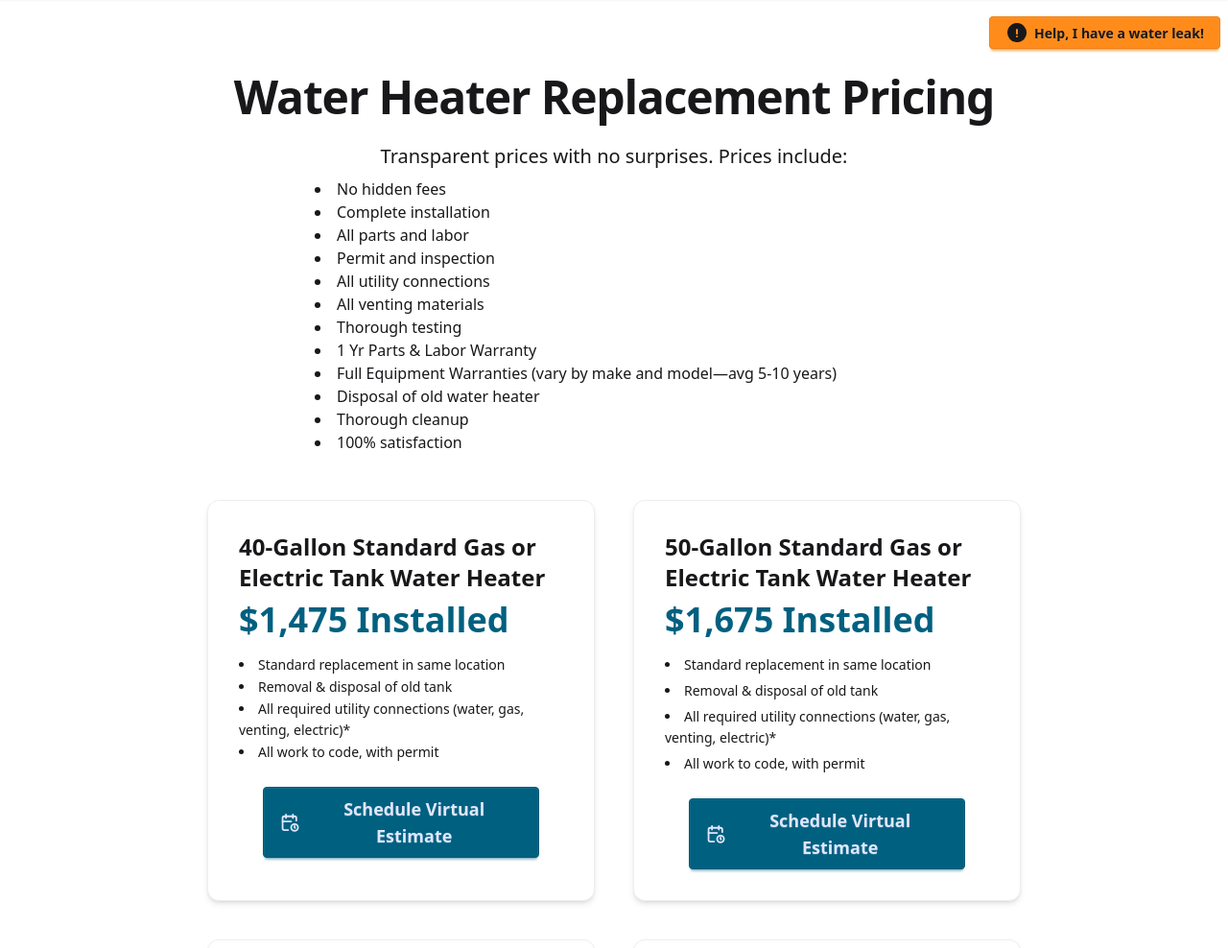
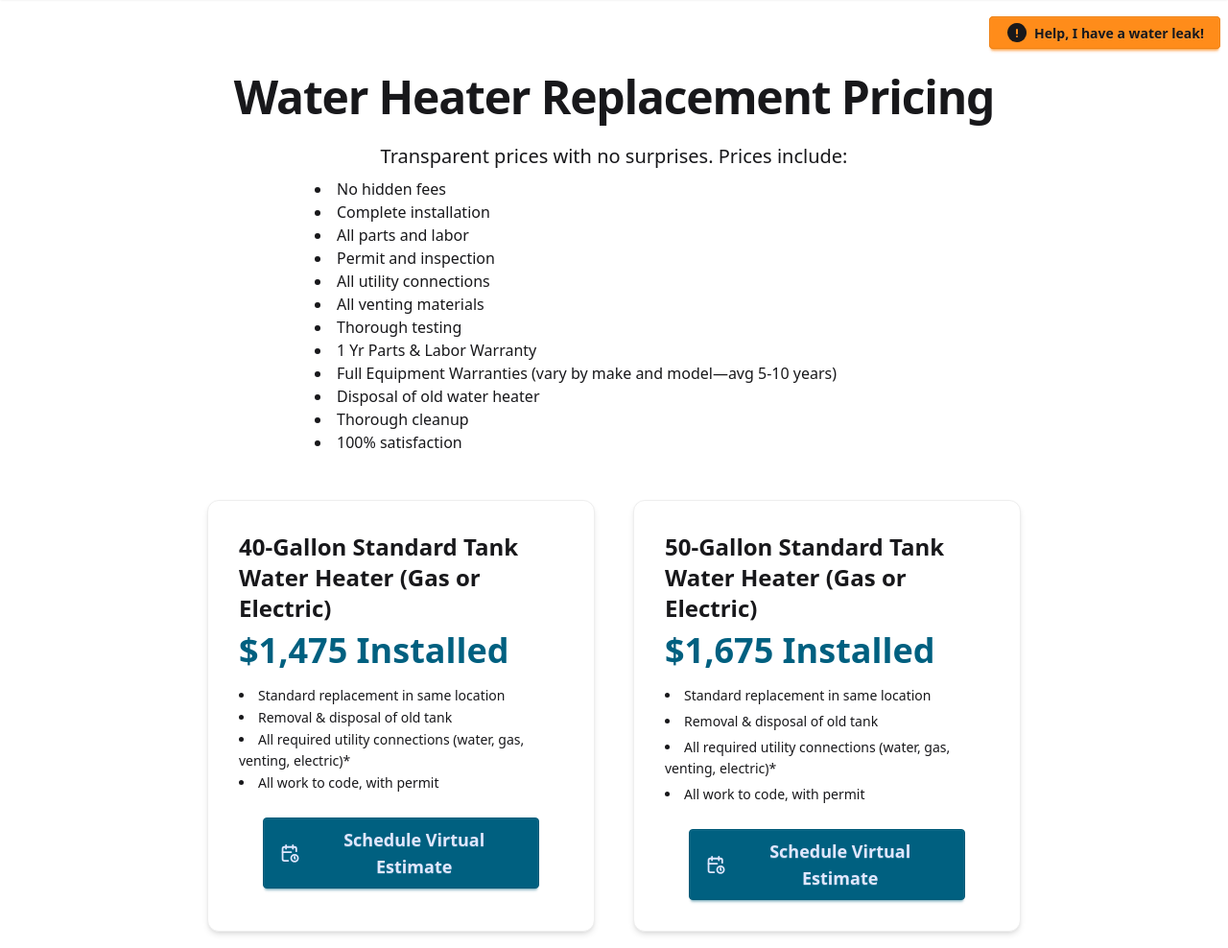
Before and after one commit to jeffstienstra/water-heater-replacement-company-grand-rapids, an Astro site: page /pricing in a window 1280 px wide. Shown: the part 67-1055 px from the top of the page at 96% size. Built offline with nearby package versions, Linux system fonts and the light colour scheme; Astro itself is replaced by a stand-in of ours.

Commit message:
fix pricing wording and href links

```diff
--- a/src/components/Pricing.astro
+++ b/src/components/Pricing.astro
@@ -24,7 +24,7 @@ import Cta from '../components/Cta.astro';
 
 		<div class="grid gap-10 sm:grid-cols-2">
 			<div class="bg-base-100 border border-base-300 rounded-xl shadow-md p-8 text-left">
-				<h2 class="text-2xl font-semibold mb-2">40-Gallon Standard Gas or Electric Tank Water Heater</h2>
+				<h2 class="text-2xl font-semibold mb-2">40-Gallon Standard Tank Water Heater (Gas or Electric)</h2>
 				<p class="text-4xl font-bold text-primary mb-4">$1,475 Installed</p>
 				<ul class="list-disc list-inside text-left text-sm leading-relaxed space-y-0 mb-6">
 					<li>Standard replacement in same location</li>
@@ -33,7 +33,7 @@ import Cta from '../components/Cta.astro';
 					<li>All work to code, with permit</li>
 				</ul>
 
-				<a href="#schedule-estimate" class="btn btn-primary text-lg w-72 h-fit py-2 flex items-center justify-between mx-auto text-center">
+				<a href="#schedule-estimate/" class="btn btn-primary text-lg w-72 h-fit py-2 flex items-center justify-between mx-auto text-center">
 					<svg xmlns="http://www.w3.org/2000/svg" width={24} height={24} viewBox="0 0 24 24" fill="none" stroke="currentColor" stroke-width={2} stroke-linecap="round" stroke-linejoin="round"
 						class="icon icon-tabler icons-tabler-outline icon-tabler-calendar-clock">
 						<path stroke="none" d="M0 0h24v24H0z" fill="none"/>
@@ -49,7 +49,7 @@ import Cta from '../components/Cta.astro';
 			</div>
 
 			<div class="bg-base-100 border border-base-300 rounded-xl shadow-md p-8 text-left">
-				<h2 class="text-2xl font-semibold mb-2">50-Gallon Standard Gas or Electric Tank Water Heater</h2>
+				<h2 class="text-2xl font-semibold mb-2">50-Gallon Standard Tank Water Heater (Gas or Electric)</h2>
 				<p class="text-4xl font-bold text-primary mb-4">$1,675 Installed</p>
 				<ul class="list-disc list-inside text-left text-sm leading-relaxed space-y-1 mb-6">
 					<li>Standard replacement in same location</li>
@@ -57,7 +57,7 @@ import Cta from '../components/Cta.astro';
 					<li>All required utility connections (water, gas, venting, electric)*</li>
 					<li>All work to code, with permit</li>
 				</ul>
-				<a href="#schedule-estimate" class="btn btn-primary text-lg w-72 h-fit py-2 flex items-center justify-between mx-auto text-center">
+				<a href="#schedule-estimate/" class="btn btn-primary text-lg w-72 h-fit py-2 flex items-center justify-between mx-auto text-center">
 					<svg xmlns="http://www.w3.org/2000/svg" width={24} height={24} viewBox="0 0 24 24" fill="none" stroke="currentColor" stroke-width={2} stroke-linecap="round" stroke-linejoin="round"
 						class="icon icon-tabler icons-tabler-outline icon-tabler-calendar-clock">
 						<path stroke="none" d="M0 0h24v24H0z" fill="none"/>
@@ -84,7 +84,7 @@ import Cta from '../components/Cta.astro';
                     <li>Tankless systems may require additional venting, gas, or electrical upgrades</li>
                     <li>Home visit required if upgrading from a tank to tankless water heater (due to additional equipment requirements)</li>
                 </ul>
-				<a href="#schedule-estimate" class="btn btn-primary text-lg w-72 h-fit py-2 flex items-center justify-between mx-auto text-center">
+				<a href="#schedule-estimate/" class="btn btn-primary text-lg w-72 h-fit py-2 flex items-center justify-between mx-auto text-center">
 					<svg xmlns="http://www.w3.org/2000/svg" width={24} height={24} viewBox="0 0 24 24" fill="none" stroke="currentColor" stroke-width={2} stroke-linecap="round" stroke-linejoin="round"
 						class="icon icon-tabler icons-tabler-outline icon-tabler-calendar-clock">
 						<path stroke="none" d="M0 0h24v24H0z" fill="none"/>
@@ -111,7 +111,7 @@ import Cta from '../components/Cta.astro';
 					<li>Heat pump systems may require additional venting, gas, or electrical upgrades</li>
 					<li>Home visit required if upgrading from a tank to heat pump water heater (due to additional equipment requirements)</li>
 				</ul>
-				<a href="#schedule-estimate" class="btn btn-primary text-lg w-72 h-fit py-2 flex items-center justify-between mx-auto text-center">
+				<a href="#schedule-estimate/" class="btn btn-primary text-lg w-72 h-fit py-2 flex items-center justify-between mx-auto text-center">
 					<svg xmlns="http://www.w3.org/2000/svg" width={24} height={24} viewBox="0 0 24 24" fill="none" stroke="currentColor" stroke-width={2} stroke-linecap="round" stroke-linejoin="round"
 						class="icon icon-tabler icons-tabler-outline icon-tabler-calendar-clock">
 						<path stroke="none" d="M0 0h24v24H0z" fill="none"/>
```
